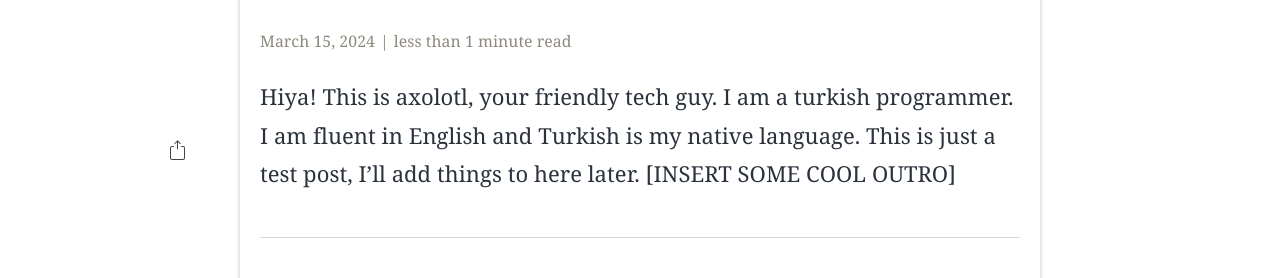
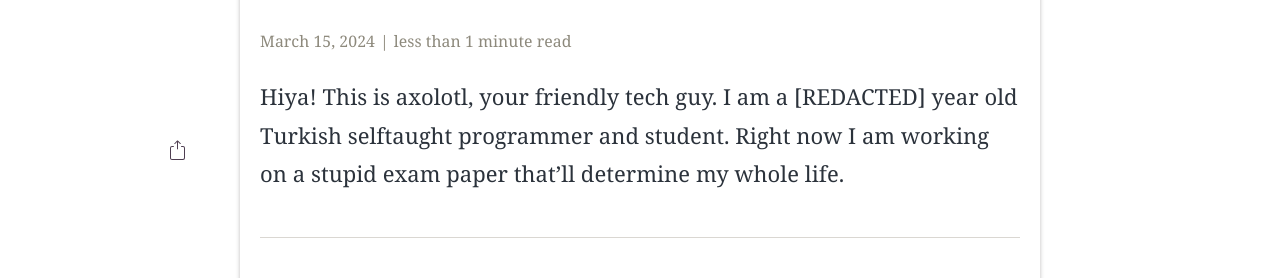
Before and after one commit to axolotlagatsuma/axolotlagatsuma.github.io, a Jekyll site: the page built from _posts/2024-15-03-whoami.md, in a window 1280 px wide. Shown: the part 705-983 px from the top of the page. Built offline with Jekyll 4.4.1, drawn with Linux system fonts in a browser that asks for light colours; some web fonts are replaced.

Commit message:
added post who am i

```diff
--- a/_posts/2024-15-03-whoami.md
+++ b/_posts/2024-15-03-whoami.md
@@ -11,4 +11,4 @@ author: AxolotlAgatsuma
 description: "Who is AxolotlAgatsuma, the guy behind this website?"
 ---
 Hiya!
-This is axolotl, your friendly tech guy. I am a turkish programmer. I am fluent in English and Turkish is my native language. This is just a test post, I'll add things to here later. [INSERT SOME COOL OUTRO]
+This is axolotl, your friendly tech guy. I am a [REDACTED] year old Turkish selftaught programmer and student. Right now I am working on a stupid exam paper that'll determine my whole life.
```
